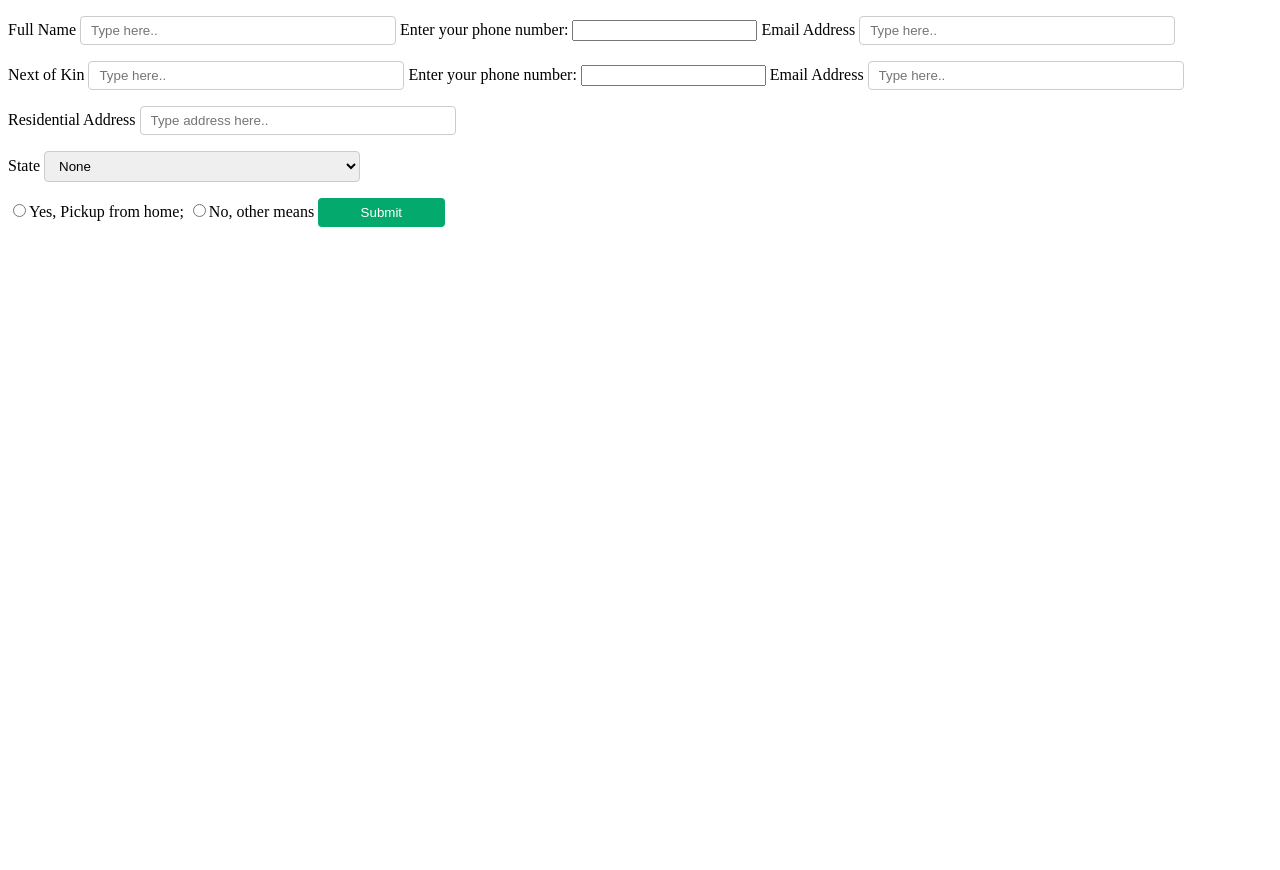
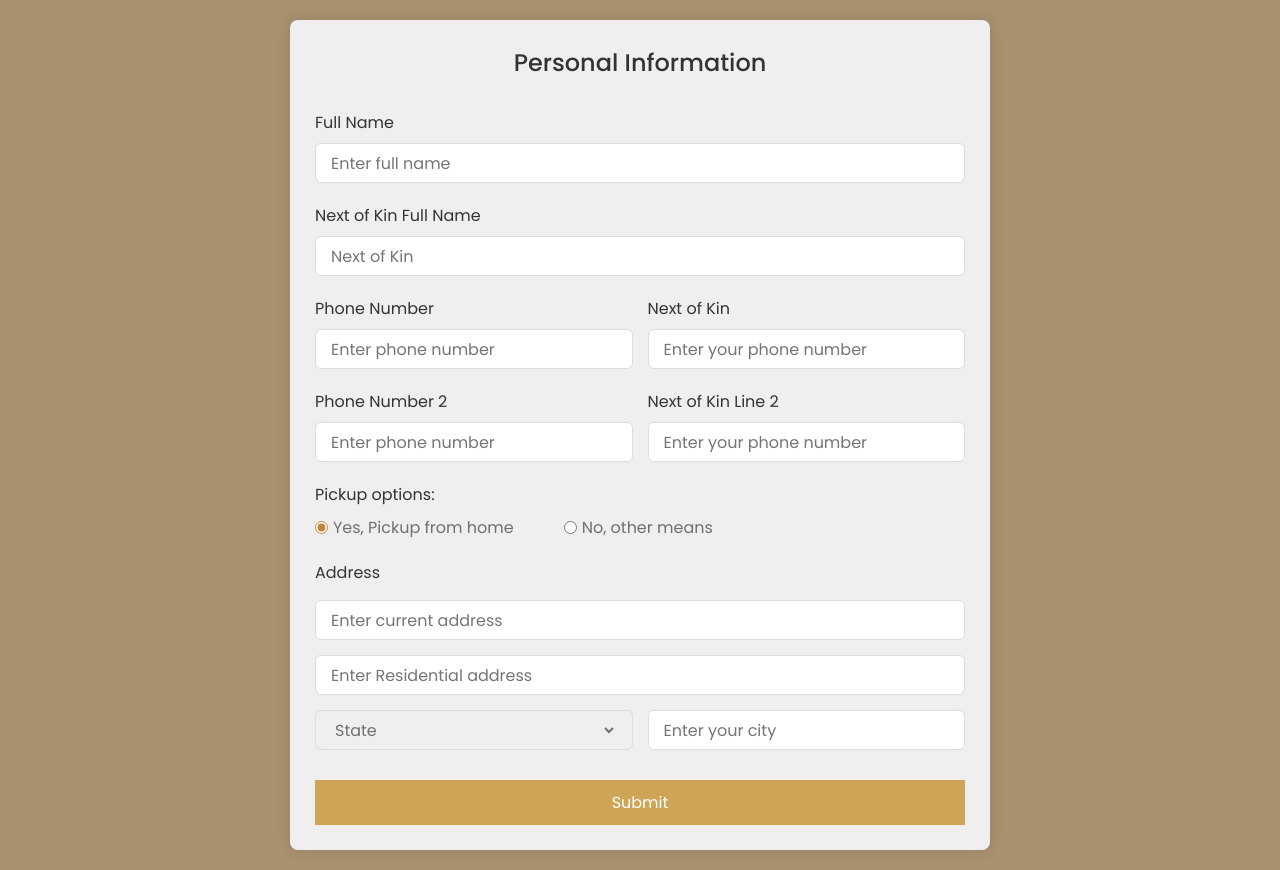
Before and after one commit to IruogheneDGM/Tramas-NG, a plain HTML site: page Proceed page.html in a window 1280 px wide. Before the commit the page ends 800 px from the top, so only its background shows below. Drawn offline with Linux system fonts and the light colour scheme.

Commit message:
Proceed page update 001

```diff
--- a/Proceed page.html
+++ b/Proceed page.html
@@ -3,112 +3,228 @@
 <head>
     <meta charset="UTF-8">
     <meta name="viewport" content="width=device-width, initial-scale=1.0">
-    <title>Document</title>
+    <title>Personal information page</title>
     <style>
-        /* Style inputs */
-  input[type=text], select {
-  width: 25%;
-  padding: 6px 10px;
-  margin: 8px 0;
-  display: inline-block;
-  border: 1px solid #ccc;
-  border-radius: 4px;
+      @import url("https://fonts.googleapis.com/css2?family=Poppins:wght@200;300;400;500;600;700&display=swap");
+ * {
+   margin: 0;
+   padding: 0;
    box-sizing: border-box;
+   font-family: "Poppins", sans-serif;
  }
-
-/* Style the submit button */
-input[type=submit] {
-  width: 10%;
-  background-color: #04AA6D;
-  color: white;
-  padding: 7px 10px;
-  margin: 8px 0;
-  border: none;
-  border-radius: 4px;
+ body {
+   min-height: 100vh;
+   display: flex;
+   align-items: center;
+   justify-content: center;
+   padding: 20px;
+   background: rgb(168, 145, 111);
+ }
+ .container {
+   position: relative;
+   max-width: 700px;
+   width: 100%;
+   background: #f0eeee;
+   padding: 25px;
+   border-radius: 8px;
+   box-shadow: 0 0 15px rgba(0, 0, 0, 0.1);
+ }
+ .container header {
+   font-size: 1.5rem;
+   color: #333;
+   font-weight: 500;
+   text-align: center;
+ }
+ .container .form {
+   margin-top: 30px;
+ }
+ .form .input-box {
+   width: 100%;
+   margin-top: 20px;
+ }
+ .input-box label {
+   color: #333;
+ }
+ .form :where(.input-box input, .select-box) {
+   position: relative;
+   height: 40px;
+   width: 100%;
+   outline: none;
+   font-size: 1rem;
+   color: #707070;
+   margin-top: 8px;
+   border: 1px solid #ddd;
+   border-radius: 6px;
+   padding: 0 15px;
+ }
+ .input-box input:focus {
+   box-shadow: 0 1px 0 rgba(0, 0, 0, 0.1);
+ }
+ .form .column {
+   display: flex;
+   column-gap: 15px;
+ }
+ .form .pickup-box {
+   margin-top: 20px;
+ }
+ .pickup-box h3 {
+   color: #333;
+   font-size: 1rem;
+   font-weight: 400;
+   margin-bottom: 8px;
+ }
+ .form :where(.pickup-option, .pickup) {
+   display: flex;
+   align-items: center;
+   column-gap: 50px;
+   flex-wrap: wrap;
+ }
+ .form .pickup {
+   column-gap: 5px;
+ }
+ .pickup input {
+   accent-color: rgb(189, 135, 54);
+ }
+ .form :where(.pickup input, .pickup label) {
    cursor: pointer;
  }
-
-/* Add a background color to the submit button on mouse-over */
-input[type=submit]:hover {
-  background-color: #45a049;
+ .pickup label {
+   color: #707070;
+ }
+ .address :where(input, .select-box) {
+   margin-top: 15px;
+ }
+ .select-box select {
+   height: 100%;
+   width: 100%;
+   outline: none;
+   border: none;
+   color: #707070;
+   font-size: 1rem;
+ }
+ .form button {
+   height: 45px;
+   width: 100%;
+   color: #fff;
+   font-size: 1rem;
+   font-weight: 400;
+   margin-top: 30px;
+   border: none;
+   cursor: pointer;
+   transition: all 0.2s ease;
+   background: rgb(206, 164, 86);
+ }
+ .form button:hover {
+   background: rgb(204, 147, 23);
+ }
+ /*Responsive*/
+ @media screen and (max-width: 500px) {
+   .form .column {
+     flex-wrap: wrap;
+   }
+   .form :where(.pickup-option, .pickup) {
+     row-gap: 15px;
+   }
  }
        </style>
        </head>
        <body>
-
-    <form action="/action_page.php">
-        <label for="fname">Full Name</label>
-        <input type="text" id="fname" name="fullname" placeholder="Type here..">
-        <label for="phone">Enter your phone number:</label>
-        <input type="tel" id="phone" name="phone" pattern="[0-9]{3}-[0-9]{2}-[0-9]{3}">
-        <label for="fname">Email Address</label>
-        <input type="text" id="fname" name="emailaddress" placeholder="Type here..">
-
-        <div></div>
-
-        <label for="lname">Next of Kin</label>
-        <input type="text" id="lname" name="nextofkin" placeholder="Type here..">
-        <label for="phone">Enter your phone number:</label>
-        <input type="tel" id="phone" name="phone" pattern="[0-9]{3}-[0-9]{2}-[0-9]{3}">
-        <label for="fname">Email Address</label>
-        <input type="text" id="fname" name="emailaddress" placeholder="Type here..">
-
-
-        <div></div>
-
-        <label for="lname">Residential Address</label>
-        <input type="text" id="lname" name="homeaddress" placeholder="Type address here..">
-
-        <div></div>
-
-
-        <label for="country">State</label>
-        <select id="country" name="country">
-          <option value="australia">None</option>
-          <option value="canada">Abia</option>
-          <option value="usa">Adamawa</option>
-          <option value="usa">Anambra</option>
-          <option value="usa">Bauchi</option>
-          <option value="usa">Bayelsa</option>
-          <option value="usa">Benue</option>
-          <option value="usa">Borno</option>
-          <option value="usa">Cross River</option>
-          <option value="usa">Delta</option>
-          <option value="usa">Ebonyi</option>
-          <option value="usa">Edo</option>
-          <option value="usa">Ekiti</option>
-          <option value="usa">Enugu</option>
-          <option value="usa">FCT-Abuja</option>
-          <option value="usa">Gombe</option>
-          <option value="usa">Imo</option>
-          <option value="usa">Jigawa</option>
-          <option value="usa">Kaduna</option>
-          <option value="usa">Kano</option>
-          <option value="usa">Kastina</option>
-          <option value="usa">Kebbi</option>
-          <option value="usa">Kogi</option>
-          <option value="usa">Kwara</option>
-          <option value="usa">Lagos</option>
-          <option value="usa">Nasarawa</option>
-          <option value="usa">Niger</option>
-          <option value="usa">Ogun</option>
-          <option value="usa">Ondo</option>
-          <option value="usa">Osun</option>
-          <option value="usa">Oyo</option>
-          <option value="usa">Plateau</option>
-          <option value="usa">Rivers</option>
-          <option value="usa">Sokoto</option>
-          <option value="usa">Taraba</option>
-          <option value="usa">Yobe</option>
-          <option value="usa">Zamfara</option>
+         <section class="container">
+           <header>Personal Information</header>
+           <form action="#" class="form">
+             <div class="input-box">
+               <label>Full Name</label>
+               <input type="text" placeholder="Enter full name" required />
+             </div>
+             <div class="input-box">
+               <label>Next of Kin Full Name</label>
+               <input type="text" placeholder="Next of Kin" required />
+             </div>
+             <div class="column">
+               <div class="input-box">
+                 <label>Phone Number</label>
+                 <input type="number" placeholder="Enter phone number" required />
+               </div>
+               <div class="input-box">
+                 <label>Next of Kin</label>
+                 <input type="number" placeholder="Enter your phone number" required />
+               </div>
+             </div>
+             <div class="column">
+               <div class="input-box">
+                 <label>Phone Number 2</label>
+                 <input type="number" placeholder="Enter phone number" />
+               </div>
+               <div class="input-box">
+                 <label>Next of Kin Line 2</label>
+                 <input type="number" placeholder="Enter your phone number" />
+               </div>
+             </div>
+             <div class="pickup-box">
+               <h3>Pickup options:</h3>
+               <div class="pickup-option">
+                 <div class="pickup">
+                   <input type="radio" id="check-home" name="pickup" checked />
+                   <label for="check-home">Yes, Pickup from home</label>
+                 </div>
+                 <div class="pickup">
+                   <input type="radio" id="check-other-means" name="pickup" />
+                   <label for="check-other-means">No, other means</label>
+                 </div>
+               </div>
+             </div>
+             <div class="input-box address">
+               <label>Address</label>
+               <input type="text" placeholder="Enter current address" required />
+               <input type="text" placeholder="Enter Residential address" required />
+               <div class="column">
+                 <div class="select-box">
+                   <select>
+                     <option hidden>State</option>
+                     <option value="state">Abia</option>
+                     <option value="state">Adamawa</option>
+                     <option value="state">Anambra</option>
+                     <option value="state">Bauchi</option>
+                     <option value="state">Bayelsa</option>
+                     <option value="state">Benue</option>
+                     <option value="state">Borno</option>
+                     <option value="state">Cross River</option>
+                     <option value="state">Delta</option>
+                     <option value="state">Ebonyi</option>
+                     <option value="state">Edo</option>
+                     <option value="state">Ekiti</option>
+                     <option value="state">Enugu</option>
+                     <option value="state">FCT-Abuja</option>
+                     <option value="state">Gombe</option>
+                     <option value="state">Imo</option>
+                     <option value="state">Jigawa</option>
+                     <option value="state">Kaduna</option>
+                     <option value="state">Kano</option>
+                     <option value="state">Kastina</option>
+                     <option value="state">Kebbi</option>
+                     <option value="state">Kogi</option>
+                     <option value="state">Kwara</option>
+                     <option value="state">Lagos</option>
+                     <option value="state">Nasarawa</option>
+                     <option value="state">Niger</option>
+                     <option value="state">Ogun</option>
+                     <option value="state">Ondo</option>
+                     <option value="state">Osun</option>
+                     <option value="state">Oyo</option>
+                     <option value="state">Plateau</option>
+                     <option value="state">Zamfara</option>
+                     <option value="state">Rivers</option>
+                     <option value="state">Sokoto</option>
+                     <option value="state">Taraba</option>
+                     <option value="state">Yobe</option>
                    </select>
-
-        <div></div>
-        <INPUT TYPE="Radio" Name="Gender" Value ="Male">Yes, Pickup from home;
-            <INPUT TYPE="Radio" Name= "Gender" Value ="Female">No, other means
-
-        <input type="submit" value="Submit">
+                 </div>
+                 <input type="text" placeholder="Enter your city" required />
+               </div>
+             </div>
+             <button>Submit</button>
            </form>
+         </section>
 
  </body>
 </html>
```
Lines whose indentation alone changed are shown as unchanged.
